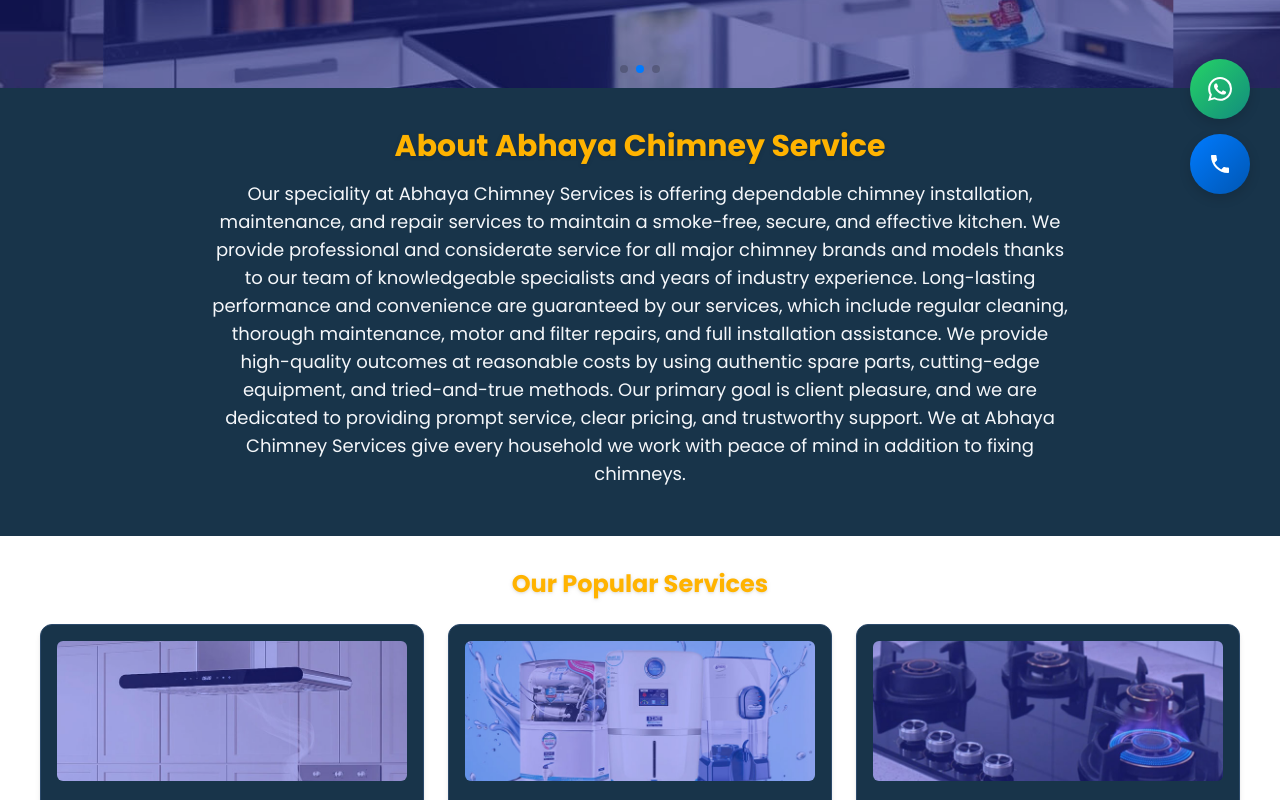
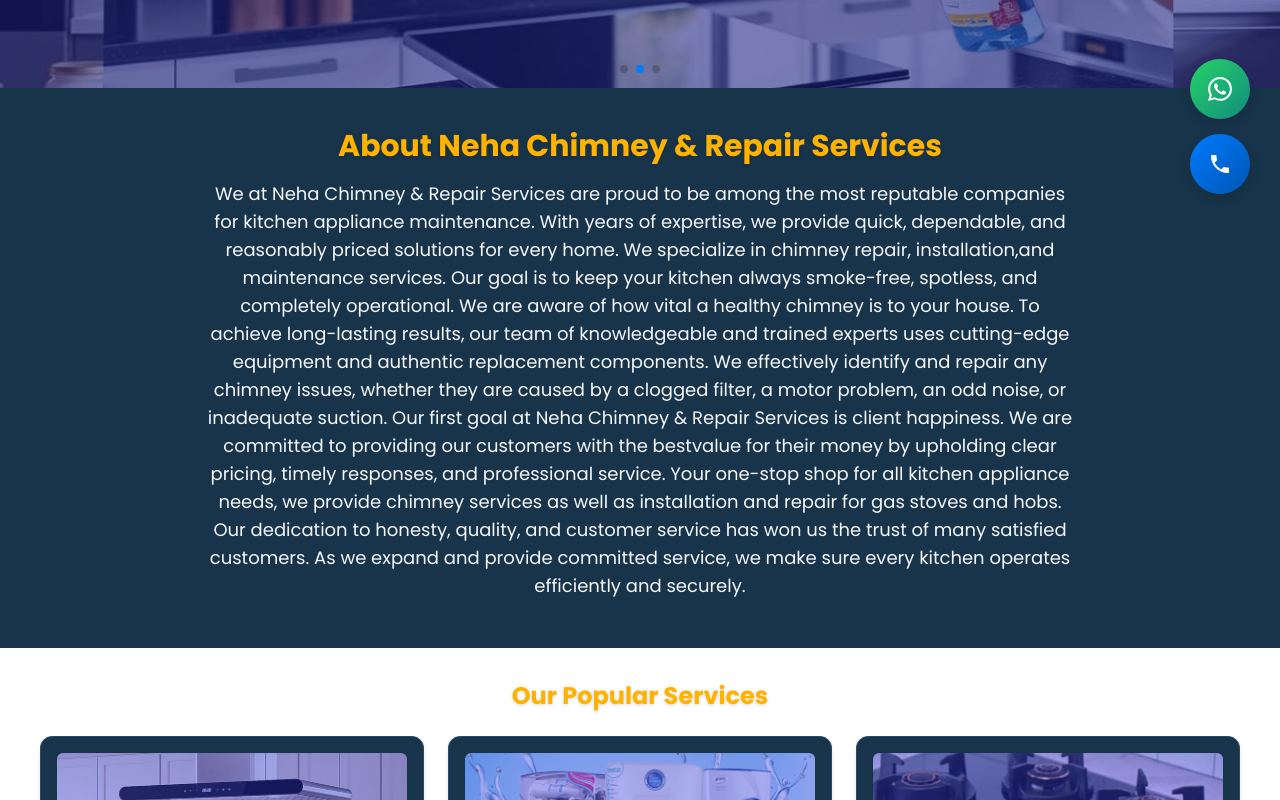
Before and after one commit to mohitkmr778/neha-chimney-website, a Next.js app: page / in a window 1280 px wide. Shown: the part 576-1376 px from the top of the page. Built offline with nearby package versions, Linux system fonts and the light colour scheme.

Commit message:
Update AboutSection.jsx

```diff
--- a/components/homePage/AboutSection.jsx
+++ b/components/homePage/AboutSection.jsx
@@ -5,20 +5,24 @@
         <section className="bg-[#18344a] py-10">
             <div className="max-w-[900px] mx-auto px-4 text-center">
                 <h2 className="text-3xl font-bold mb-4 text-[#ffb300] drop-shadow">
-                    About Abhaya Chimney Service
+                    About  Neha Chimney & Repair Services
                 </h2>
                 <p className="text-lg text-[#f5f7fa] mb-2">
-                    Our speciality at Abhaya Chimney Services is offering dependable chimney installation,
-                    maintenance, and repair services to maintain a smoke-free, secure, and effective kitchen.
-                    We provide professional and considerate service for all major chimney brands and models
-                    thanks to our team of knowledgeable specialists and years of industry experience.
-                    Long-lasting performance and convenience are guaranteed by our services,
-                    which include regular cleaning, thorough maintenance, motor and filter repairs,
-                    and full installation assistance. We provide high-quality outcomes at reasonable
-                    costs by using authentic spare parts, cutting-edge equipment, and tried-and-true methods.
-                    Our primary goal is client pleasure, and we are dedicated to providing prompt service, clear pricing,
-                    and trustworthy support. We at Abhaya Chimney Services give every household we work with peace of mind
-                    in addition to fixing chimneys.
+                  We at Neha Chimney & Repair Services are proud to be among the most reputable companies for kitchen appliance maintenance.
+                    With years of expertise, we provide quick, dependable, and reasonably priced solutions for every home. We specialize in
+                    chimney repair, installation,and maintenance services. Our goal is to keep your kitchen always smoke-free,
+                    spotless, and completely operational.
+
+We are aware of how vital a healthy chimney is to your house. To achieve long-lasting results,
+our team of knowledgeable and trained experts uses cutting-edge equipment and authentic replacement components. We effectively
+            identify and repair any chimney issues, whether they are caused by a clogged filter, a motor problem, an odd noise,
+                    or inadequate suction.
+                    Our first goal at Neha Chimney & Repair Services is client happiness. We are committed to providing our customers with the bestvalue
+                    for their money by upholding clear pricing, timely responses, and professional service. Your one-stop shop for all kitchen
+                    appliance needs, we provide chimney services as well as installation and repair for gas stoves and hobs.
+
+Our dedication to honesty, quality, and customer service has won us the trust of many satisfied customers. As we expand and provide
+                    committed service, we make sure every kitchen operates efficiently and securely.
                 </p>
 
             </div>
```
